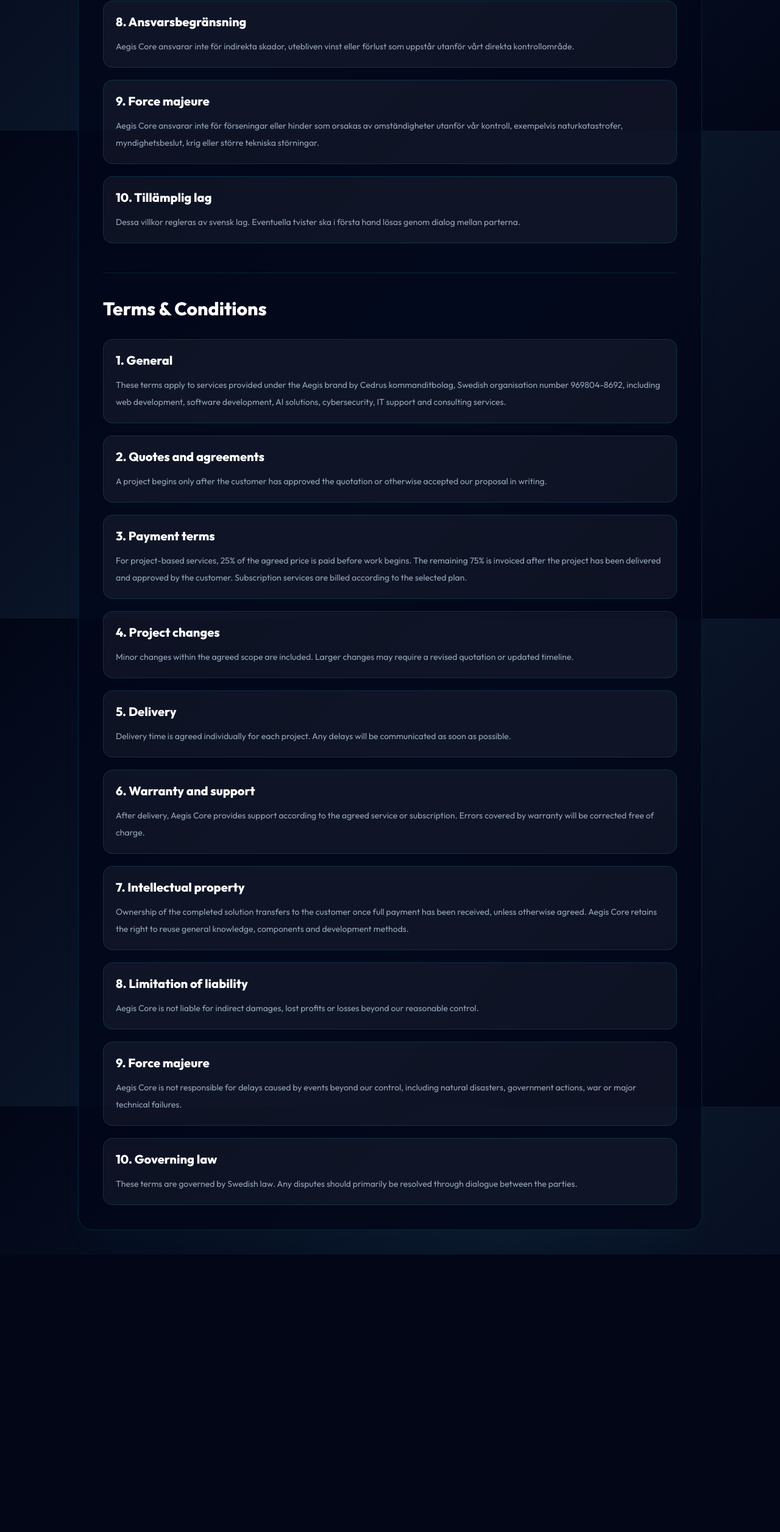
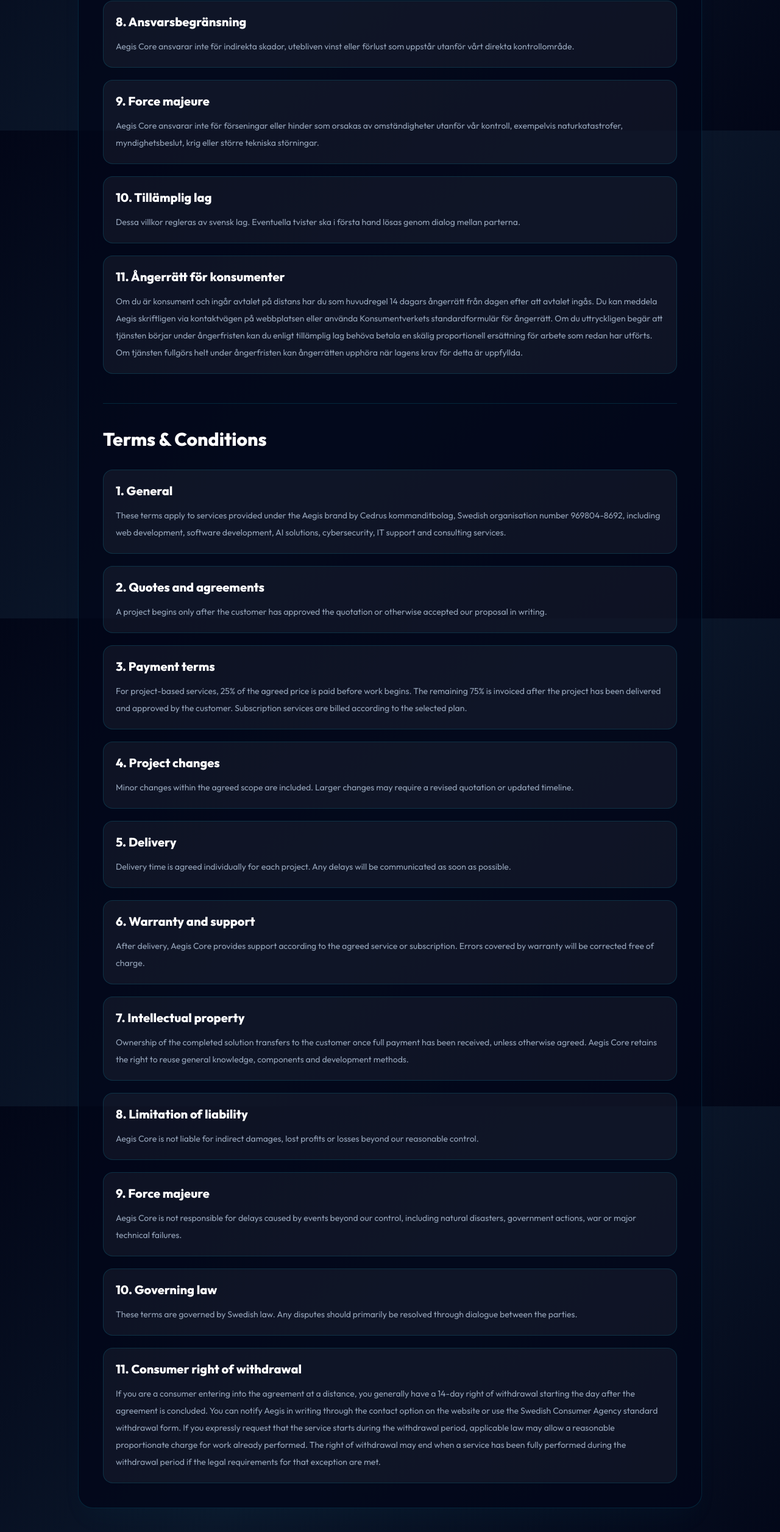
Before and after one commit to Aegis-techcore/Aegis, a Next.js app: page /terms in a window 1280 px wide. Shown: the part 1386-3898 px from the top of the page at 61% size. Before the commit the page ends 3443 px from the top, so only its background shows below. Built offline with nearby package versions, Linux system fonts and the light colour scheme.

Commit message:
Add consumer withdrawal information

```diff
--- a/app/terms/page.jsx
+++ b/app/terms/page.jsx
@@ -45,6 +45,10 @@
   {
     title: '10. Tillämplig lag',
     text: 'Dessa villkor regleras av svensk lag. Eventuella tvister ska i första hand lösas genom dialog mellan parterna.'
+  },
+  {
+    title: '11. Ångerrätt för konsumenter',
+    text: 'Om du är konsument och ingår avtalet på distans har du som huvudregel 14 dagars ångerrätt från dagen efter att avtalet ingås. Du kan meddela Aegis skriftligen via kontaktvägen på webbplatsen eller använda Konsumentverkets standardformulär för ångerrätt. Om du uttryckligen begär att tjänsten börjar under ångerfristen kan du enligt tillämplig lag behöva betala en skälig proportionell ersättning för arbete som redan har utförts. Om tjänsten fullgörs helt under ångerfristen kan ångerrätten upphöra när lagens krav för detta är uppfyllda.'
   }
 ];
 
@@ -88,6 +92,10 @@
   {
     title: '10. Governing law',
     text: 'These terms are governed by Swedish law. Any disputes should primarily be resolved through dialogue between the parties.'
+  },
+  {
+    title: '11. Consumer right of withdrawal',
+    text: 'If you are a consumer entering into the agreement at a distance, you generally have a 14-day right of withdrawal starting the day after the agreement is concluded. You can notify Aegis in writing through the contact option on the website or use the Swedish Consumer Agency standard withdrawal form. If you expressly request that the service starts during the withdrawal period, applicable law may allow a reasonable proportionate charge for work already performed. The right of withdrawal may end when a service has been fully performed during the withdrawal period if the legal requirements for that exception are met.'
   }
 ];
 
```
